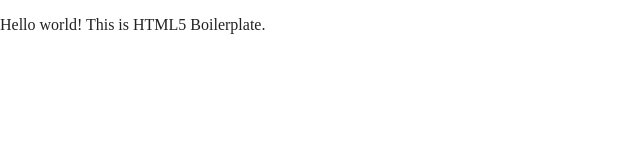
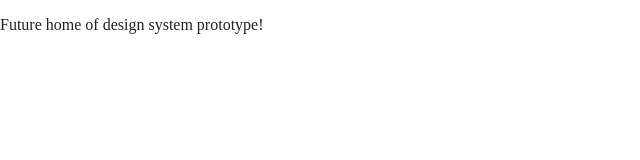
Before and after one commit to erineallen/pcdd-0315-sp21, a website built with Parcel: page index.html in a window 1280 px wide. Shown: the full height of the page, 0-640 px from the left. Built offline with nearby package versions, Linux system fonts and the light colour scheme.

Commit message:
Updated message

```diff
--- a/index.html
+++ b/index.html
@@ -25,7 +25,7 @@
 <body>
 
   <!-- Add your site or application content here -->
-  <p>Hello world! This is HTML5 Boilerplate.</p>
+  <p>Future home of design system prototype!</p>
   <script src="js/vendor/modernizr-3.11.2.min.js"></script>
   <script src="js/plugins.js"></script>
   <script src="js/main.js"></script>
```
